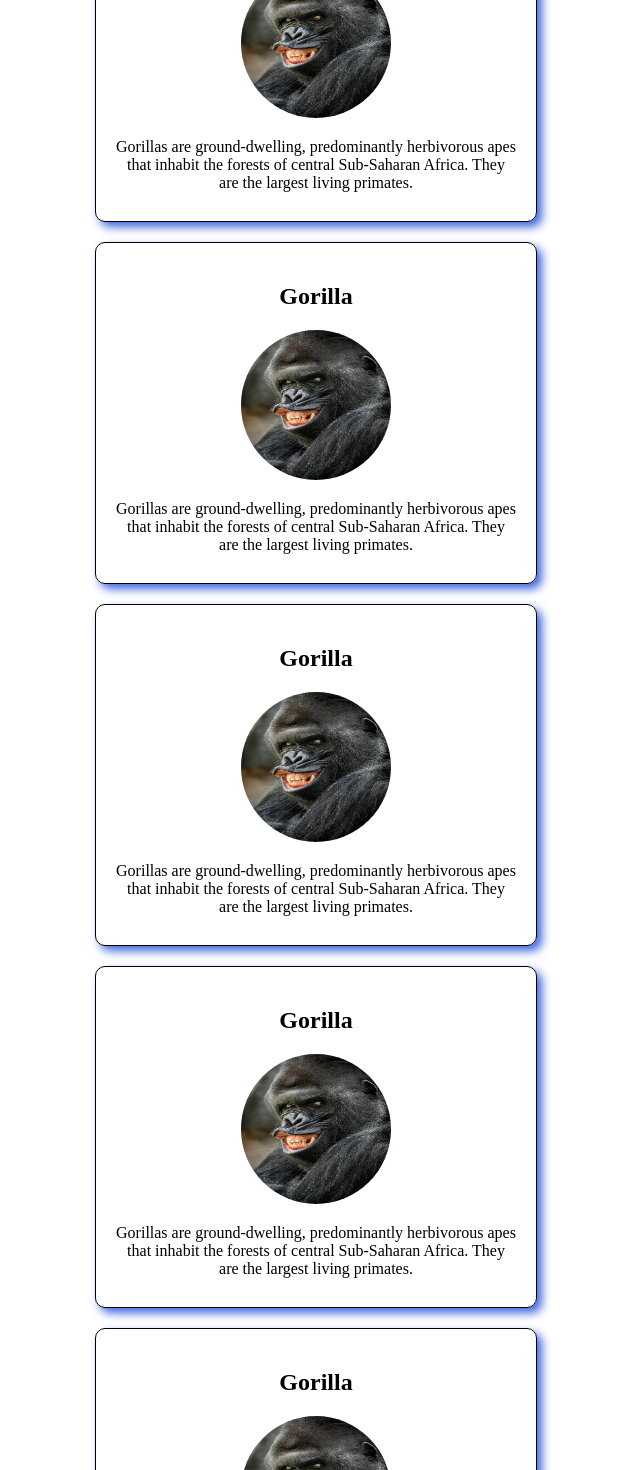
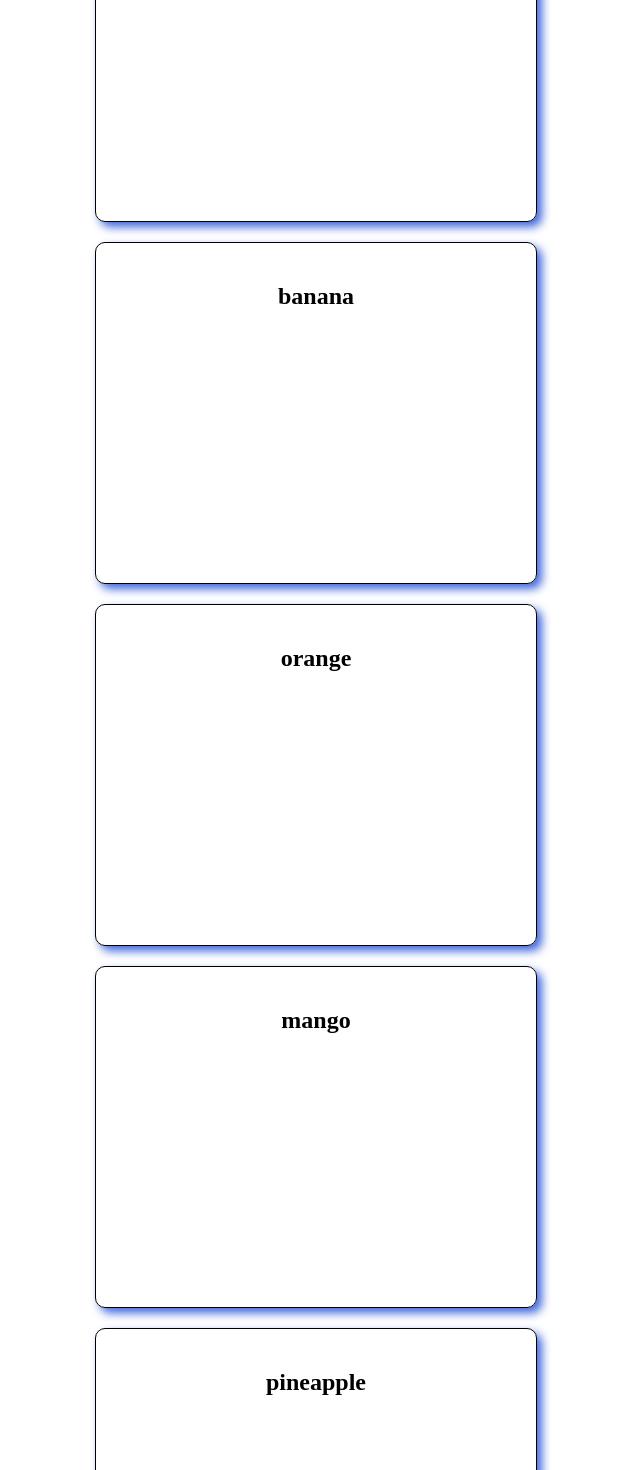
Before and after one commit to surajkb2005/Reaction, a React (Vite) app: page / in a window 1280 px wide. Shown: the part 140-1610 px from the top of the page, without its empty margins (324-964 px from the left). Built offline with nearby package versions, Linux system fonts and the light colour scheme.

Commit message:
props added

```diff
--- a/src/App.jsx
+++ b/src/App.jsx
@@ -1,15 +1,16 @@
 import Component from './components/Component';
 import Basics from './components/Basics';
 import Cards from './components/Cards';
+import PropsCards from './components/PropsCards';
 
 function App() {
+  const list = ['mango', 'pineapple', 'santra'];
 
   return (<>
-    <Cards />
-    <Cards />
-    <Cards />
-    <Cards />
-    <Cards />
+    <PropsCards name={'apple'} />
+    <PropsCards name={'banana'} />
+    <PropsCards name={'orange'} />
+    {list.map((item,index) => (<PropsCards key={index} name={item}/>))}
   </>)
 }
 
--- /dev/null
+++ b/src/components/PropsCards.jsx
@@ -0,0 +1,10 @@
+function PropsCards(props) {
+
+    return (
+        <div className="card-container">
+            <h2 className="card-title">{props.name}</h2>
+        </div>
+    );
+}
+
+export default PropsCards;
```
